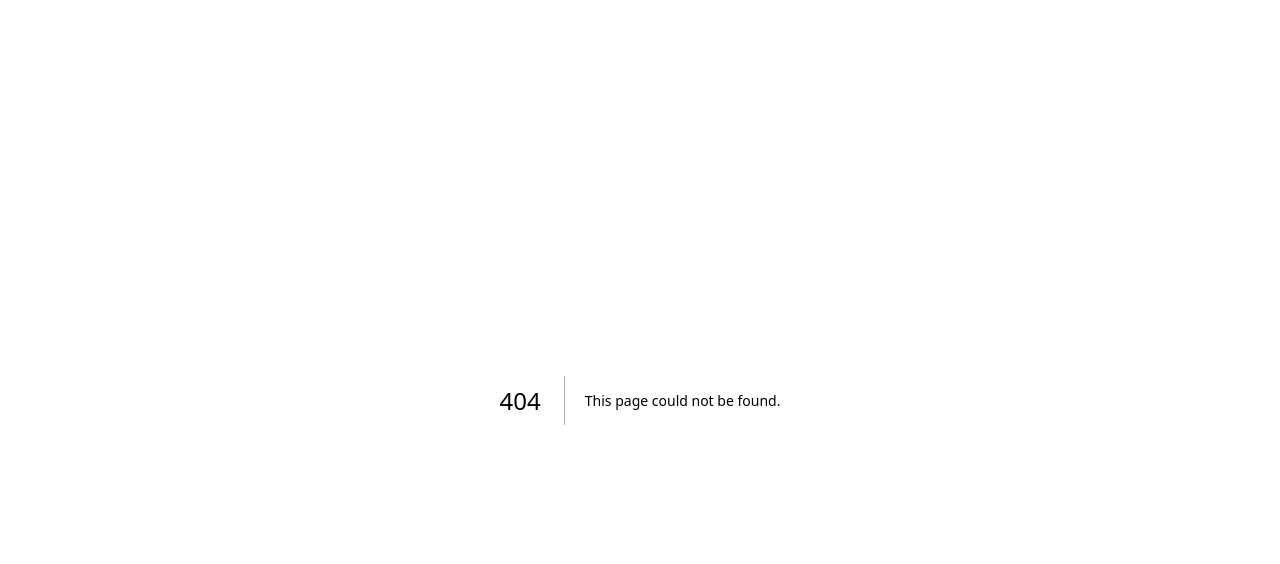
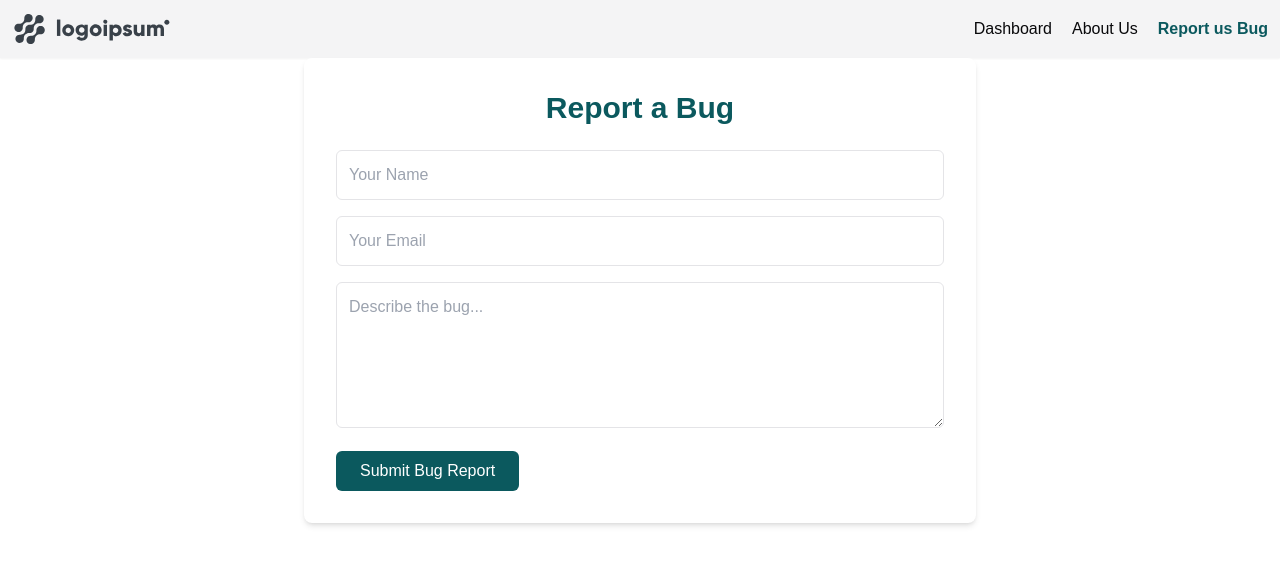
Before and after one commit to bhargav1131/Mockify, a Next.js app: page /dashboard/reportBug in a window 1280 px wide. Before the commit this address had no page. Shown: the top 564 px of the page. Built offline with nearby package versions, Linux system fonts and the light colour scheme.

Commit message:
feat: Add Report Bug pages with navigation updates

```diff
--- a/app/dashboard/_components/Header.jsx
+++ b/app/dashboard/_components/Header.jsx
@@ -29,11 +29,13 @@ function Header() {
         <li className={`hover:text-primary hover:font-bold transition-all cursor-pointer
           ${path === '/dashboard/about' && 'text-primary font-bold'}`}>
           <Link href="/dashboard/about">About Us</Link>
-         </li>
+       </li>
 
-            <li className={`hover:text-primary hover:font-bold transition-all cursor-pointer
-              ${path=='/dashboard/how' && 'text-primary font-bold'}
-            `}>How It works?</li>
+        <li className={`hover:text-primary hover:font-bold transition-all cursor-pointer
+          ${path === '/dashboard/reportBug' && 'text-primary font-bold'}`}>
+          <Link href="/dashboard/reportBug">Report us Bug</Link>
+       </li>
+
         </ul>
         <UserButton/>
     </div>
--- /dev/null
+++ b/app/dashboard/reportBug/page.jsx
@@ -0,0 +1,70 @@
+"use client";
+
+import React, { useState } from "react";
+
+function ReportBug() {
+  const [form, setForm] = useState({ name: "", email: "", message: "" });
+  const [submitted, setSubmitted] = useState(false);
+
+  const handleChange = (e) => {
+    setForm({ ...form, [e.target.name]: e.target.value });
+  };
+
+  const handleSubmit = async (e) => {
+    e.preventDefault();
+
+    // Send form data via mailto (or use backend if needed)
+    const mailtoLink = `mailto:bhargavsarma173@gmail.com?subject=Bug Report from ${form.name}&body=Name: ${form.name}%0AEmail: ${form.email}%0A%0A${form.message}`;
+    window.location.href = mailtoLink;
+
+    setSubmitted(true);
+  };
+
+  return (
+    <div className="max-w-2xl mx-auto p-8 bg-white rounded-lg shadow-md">
+      <h3 className="text-3xl font-bold text-primary mb-6 text-center">Report a Bug</h3>
+
+      {submitted ? (
+        <p className="text-green-600 text-center text-lg font-semibold">Thank you! Your report has been prepared for sending.</p>
+      ) : (
+        <form onSubmit={handleSubmit} className="space-y-4">
+          <input
+            type="text"
+            name="name"
+            placeholder="Your Name"
+            required
+            value={form.name}
+            onChange={handleChange}
+            className="w-full p-3 border rounded-md"
+          />
+          <input
+            type="email"
+            name="email"
+            placeholder="Your Email"
+            required
+            value={form.email}
+            onChange={handleChange}
+            className="w-full p-3 border rounded-md"
+          />
+          <textarea
+            name="message"
+            placeholder="Describe the bug..."
+            required
+            rows={5}
+            value={form.message}
+            onChange={handleChange}
+            className="w-full p-3 border rounded-md"
+          ></textarea>
+          <button
+            type="submit"
+            className="bg-primary text-white py-2 px-6 rounded-md hover:bg-primary/80 transition"
+          >
+            Submit Bug Report
+          </button>
+        </form>
+      )}
+    </div>
+  );
+}
+
+export default ReportBug;
```
